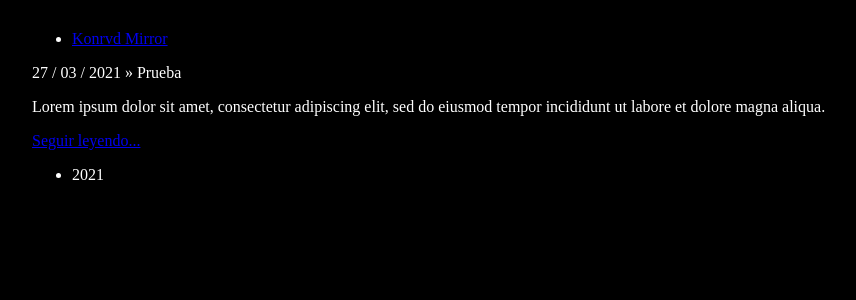
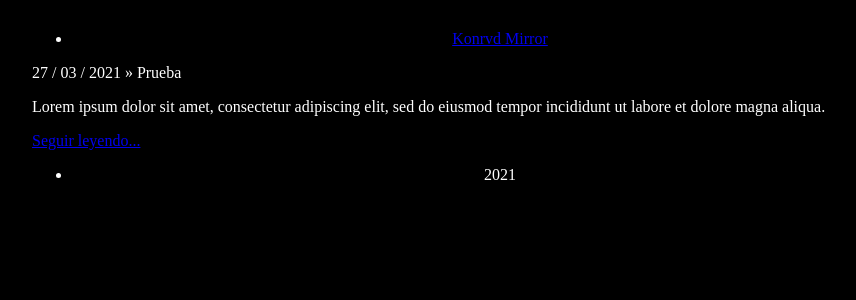
Before and after one commit to konrvd-mirror/konrvd-mirror.github.io, a Jekyll site: the page built from index.html, in a window 1280 px wide. Shown: the top 300 px of the page, without its empty margins (160-1016 px from the left). Built offline with Jekyll 4.4.1, drawn with Linux system fonts in a browser that asks for light colours.

Commit message:
jekyll deploy

```diff
--- a/css/main.css
+++ b/css/main.css
@@ -4,3 +4,6 @@ body {
 	background-color: black;
 	color:white;
 }
+nav, footer {
+	text-align:center;
+}
```
